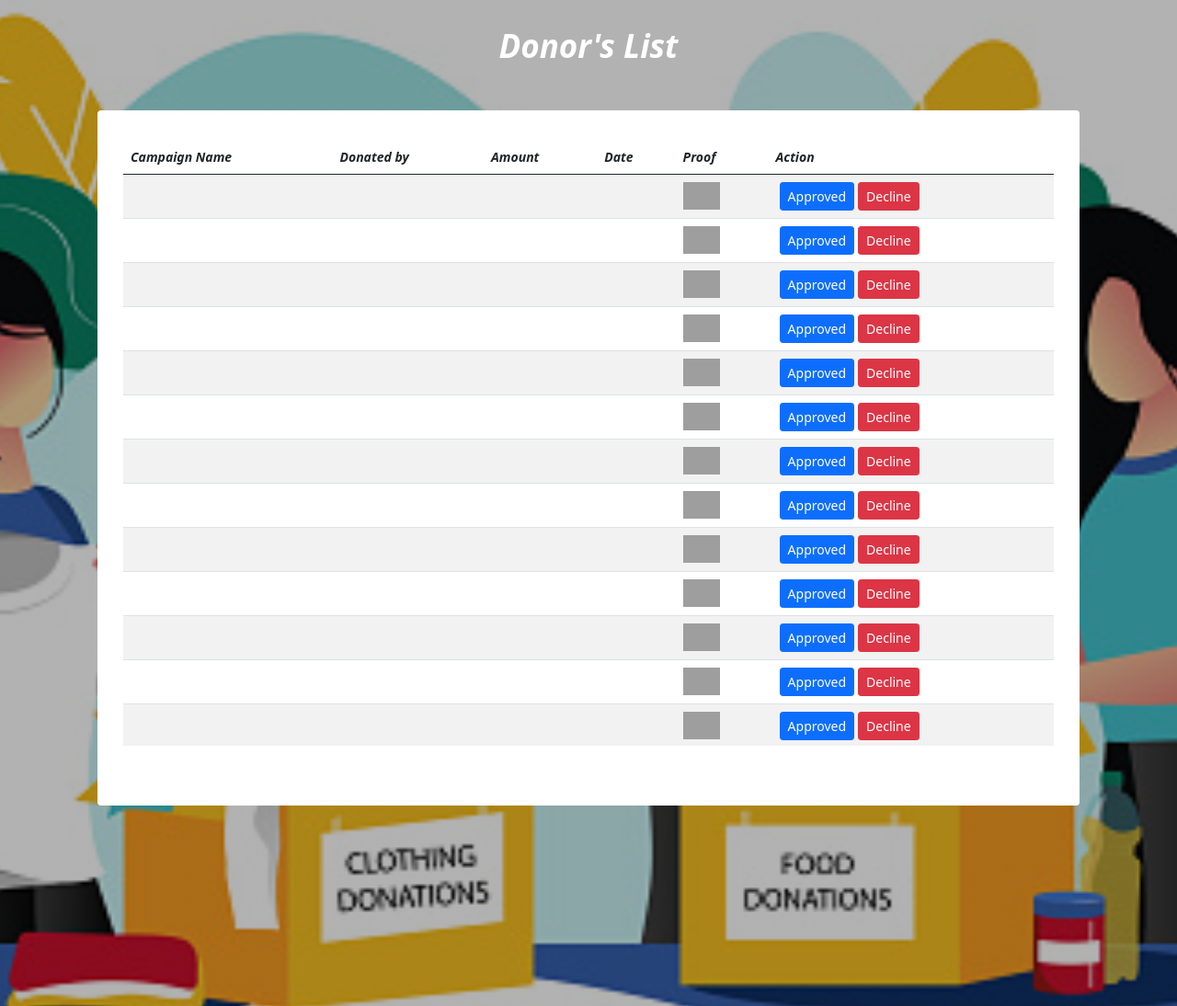
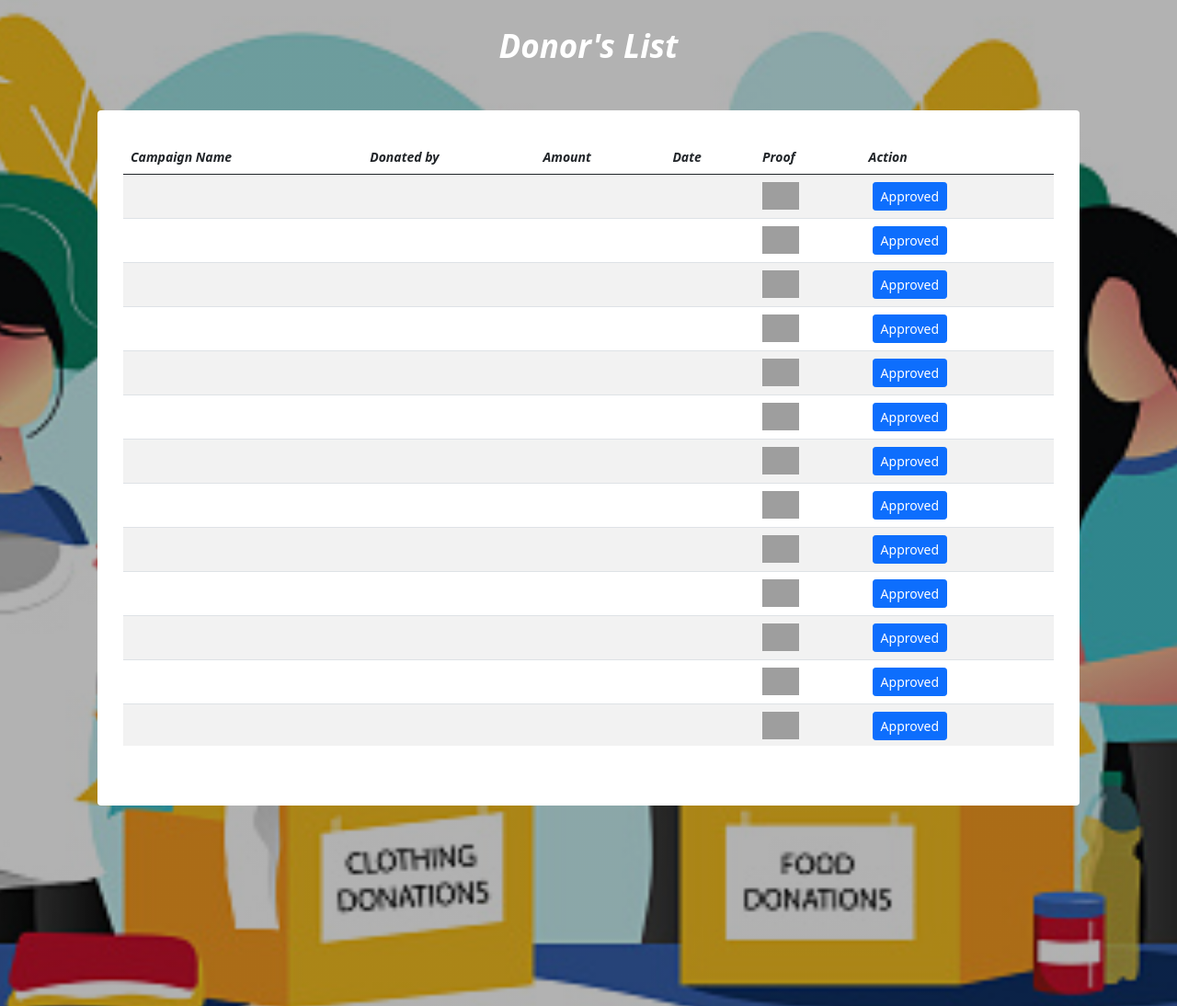
Before and after one commit to ShiroKuroGeo/crowd, a PHP site: page /Frontend/Users/viewdonated.php in a window 1280 px wide. Shown: the part 77-1171 px from the top of the page at 92% size. Run offline with PHP 8.4, Linux system fonts and the light colour scheme; a user stored in the database is signed in; data that the repository does not hold is empty; some libraries are stand-ins or nearby versions; grey boxes are pictures that could not be loaded.

Commit message:
Ready to Check - 02-23-24

```diff
--- a/Frontend/Users/viewdonated.php
+++ b/Frontend/Users/viewdonated.php
@@ -47,7 +47,6 @@
                                             </td>
                                             <td>
                                                 <button class="btn btn-primary ms-1 btn-sm" data-bs-toggle="modal" data-bs-target="#needApproval" @click="selectedProofDonate(d.camp_id)">Approved</button>
-                                                <button class="btn btn-danger ms-1 btn-sm">Decline</button>
                                             </td>
                                         </tr>
                                     </tbody>
@@ -68,7 +67,7 @@
                                         </div>
                                         <div class="modal-footer">
                                             <button type="button" class="btn btn-secondary" data-bs-dismiss="modal">Close</button>
-                                            <button type="button" class="btn btn-primary" @click="approved(d.camp_id)">Save changes</button>
+                                            <button type="button" class="btn btn-primary" @click="approved(d.camp_id)">Approve</button>
                                         </div>
                                     </div>
                                 </div>
```
